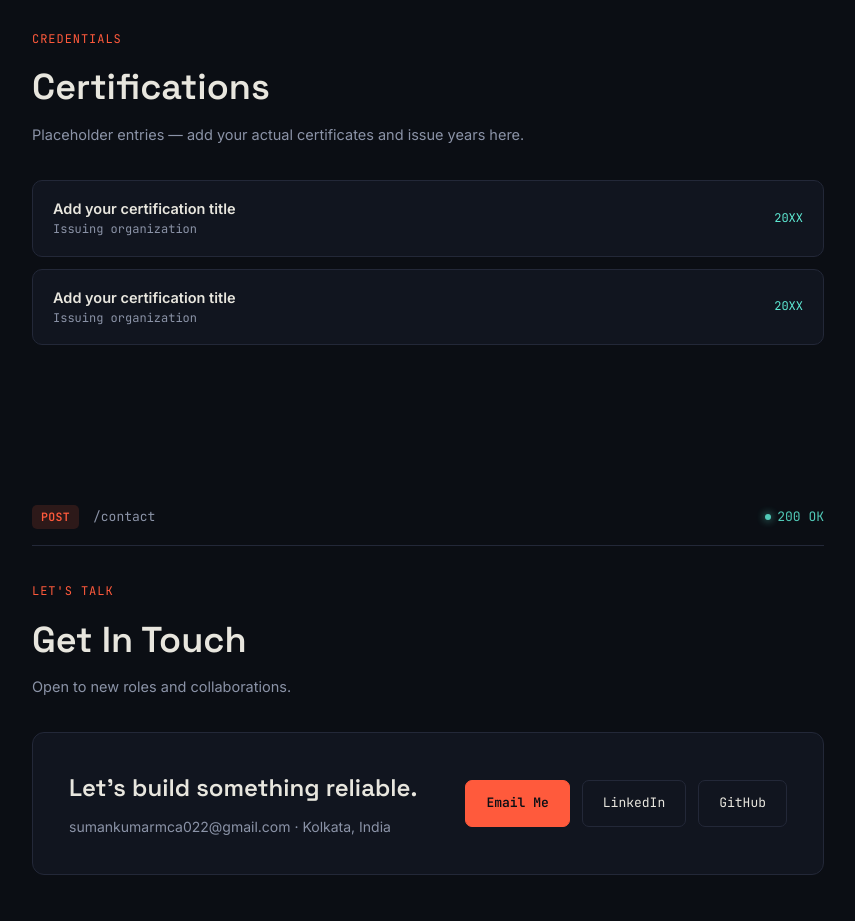
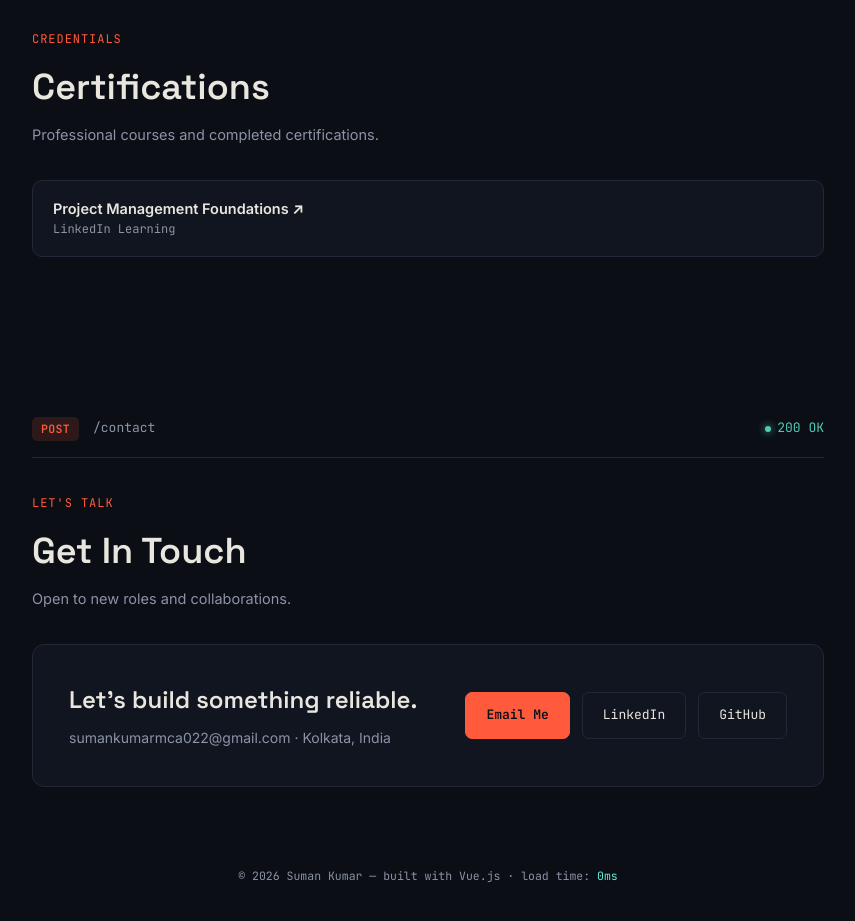
Before and after one commit to SumanMCAMR/portfolio, a Vue app: page / in a window 1280 px wide. Shown: the part 5040-5961 px from the top of the page, without its empty margins (212-1067 px from the left). Built offline with nearby package versions, Linux system fonts and the light colour scheme.

Commit message:
Update certifications section with Project Management Foundations

```diff
--- a/src/components/CertificationsSection.vue
+++ b/src/components/CertificationsSection.vue
@@ -1,7 +1,17 @@
 <script setup lang="ts">
-const certs = [
-  { name: 'Add your certification title', issuer: 'Issuing organization', year: '20XX' },
-  { name: 'Add your certification title', issuer: 'Issuing organization', year: '20XX' },
+interface Certification {
+  name: string
+  issuer: string
+  year?: string
+  link?: string
+}
+
+const certs: Certification[] = [
+  {
+    name: 'Project Management Foundations',
+    issuer: 'LinkedIn Learning',
+    link: 'https://www.linkedin.com/learning/certificates/120357064d6504edfe0be0483d861d982322752b6e6abbd05ed258e186de2c50?trk=share_certificate'
+  },
 ]
 </script>
 
@@ -13,16 +23,32 @@ const certs = [
     </div>
     <span class="eyebrow">Credentials</span>
     <h2 class="reveal">Certifications</h2>
-    <p class="section-sub reveal">Placeholder entries — add your actual certificates and issue years here.</p>
+    <p class="section-sub reveal">Professional courses and completed certifications.</p>
 
     <div class="cert-list">
       <div v-for="(cert, idx) in certs" :key="idx" class="cert-item reveal">
         <div>
-          <div class="cert-name">{{ cert.name }}</div>
+          <div class="cert-name">
+            <a v-if="cert.link" :href="cert.link" target="_blank" rel="noopener" class="cert-link">
+              {{ cert.name }} ↗
+            </a>
+            <span v-else>{{ cert.name }}</span>
+          </div>
           <div class="cert-issuer">{{ cert.issuer }}</div>
         </div>
-        <div class="cert-year">{{ cert.year }}</div>
+        <div v-if="cert.year" class="cert-year">{{ cert.year }}</div>
       </div>
     </div>
   </section>
 </template>
+
+<style scoped>
+.cert-link {
+  color: var(--text);
+  text-decoration: none;
+  transition: color 0.2s ease;
+}
+.cert-link:hover {
+  color: var(--accent);
+}
+</style>
```
Also changed, not shown: 1 other file (tests, documents, lock files or other folders).
